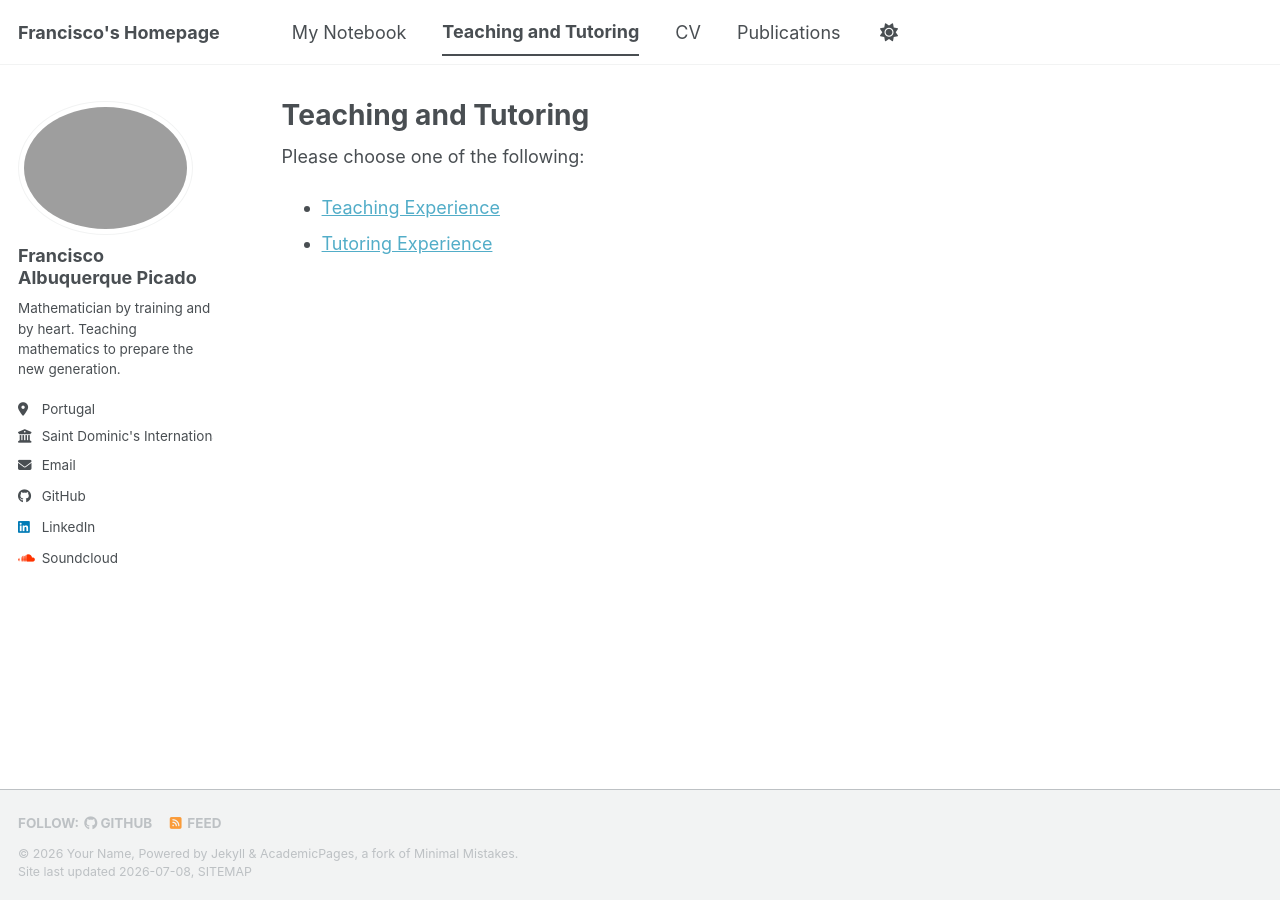
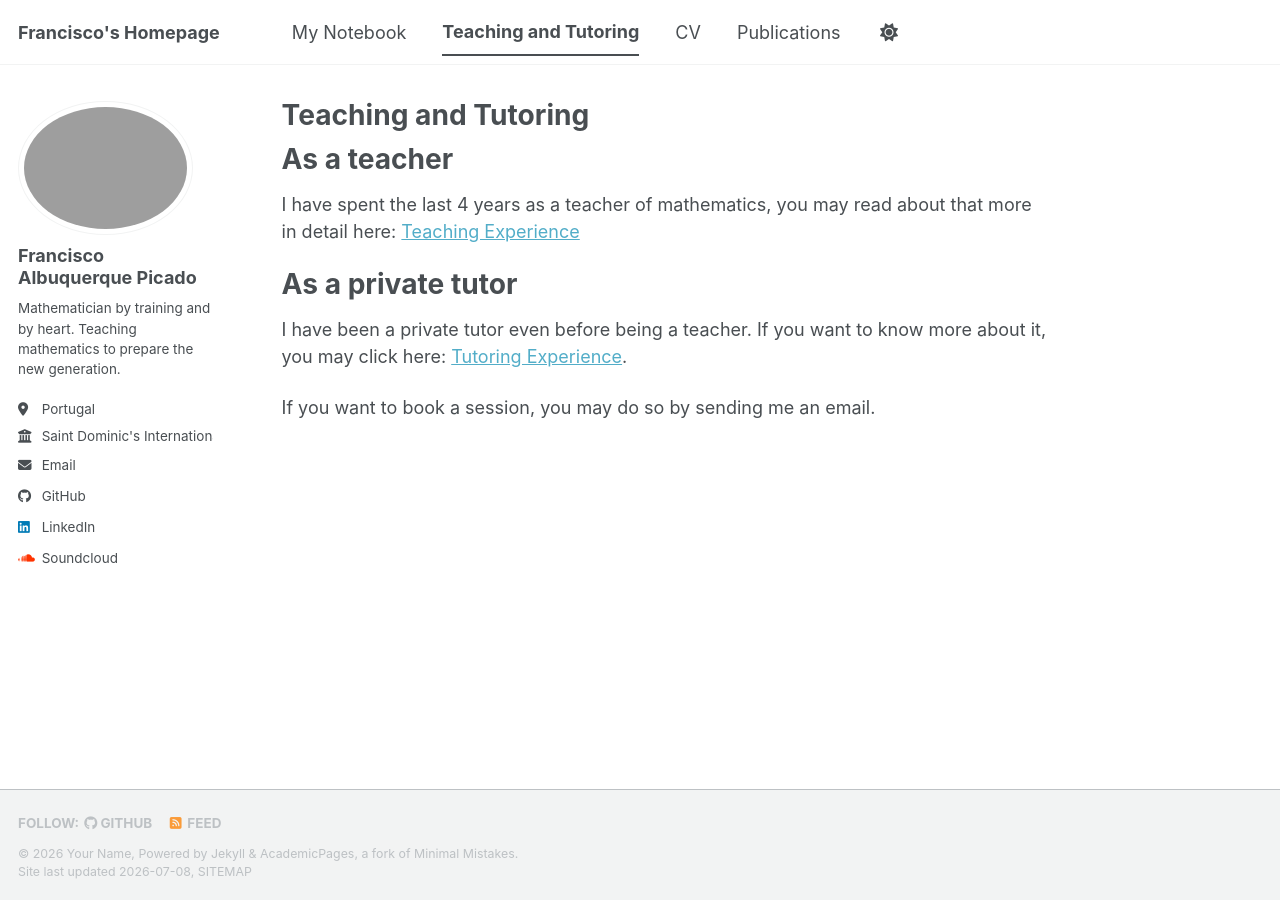
Before and after one commit to ghaleon7/ghaleon7.github.io, a Jekyll site: the page built from _pages/teaching-tutoring.md, in a window 1280 px wide. Built offline with Jekyll 4.4.1, drawn with Linux system fonts in a browser that asks for light colours; a script bundle is joined from its source files by our own code; library files that are not in the unit come from our copies.

Commit message:
Update teaching-tutoring.md
Fazendo o update para a minha página de ensino e explicações

```diff
--- a/_pages/teaching-tutoring.md
+++ b/_pages/teaching-tutoring.md
@@ -4,7 +4,14 @@ title: "Teaching and Tutoring"
 permalink: /teaching-tutoring/
 author_profile: true
 ---
-Please choose one of the following:
+As a teacher
+===============
 
-- [Teaching Experience](/teaching-experience/)
-- [Tutoring Experience](/tutoring-experience/)
+I have spent the last 4 years as a teacher of mathematics, you may read about that more in detail here: [Teaching Experience](/teaching-experience/)
+
+As a private tutor
+===============
+
+I have been a private tutor even before being a teacher. If you want to know more about it, you may click here: [Tutoring Experience](/tutoring-experience/).
+
+If you want to book a session, you may do so by sending me an email.
```
